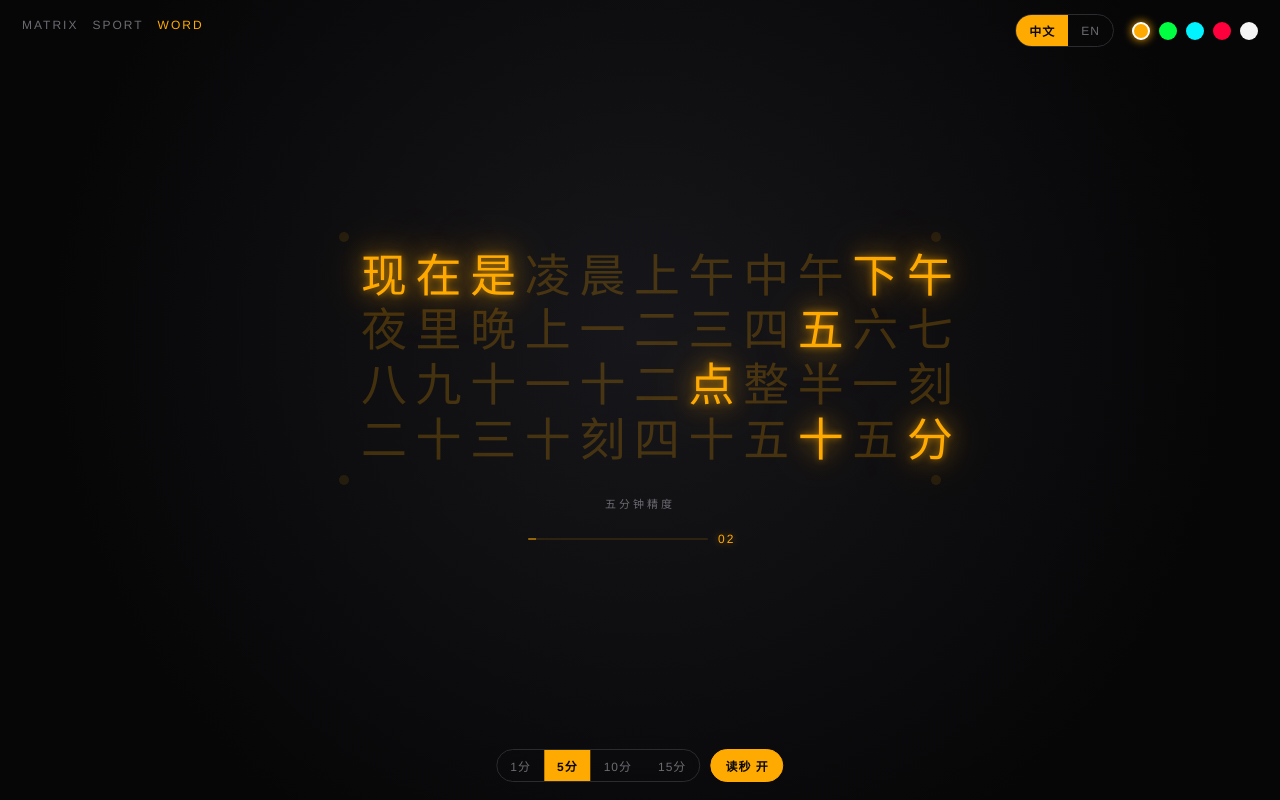
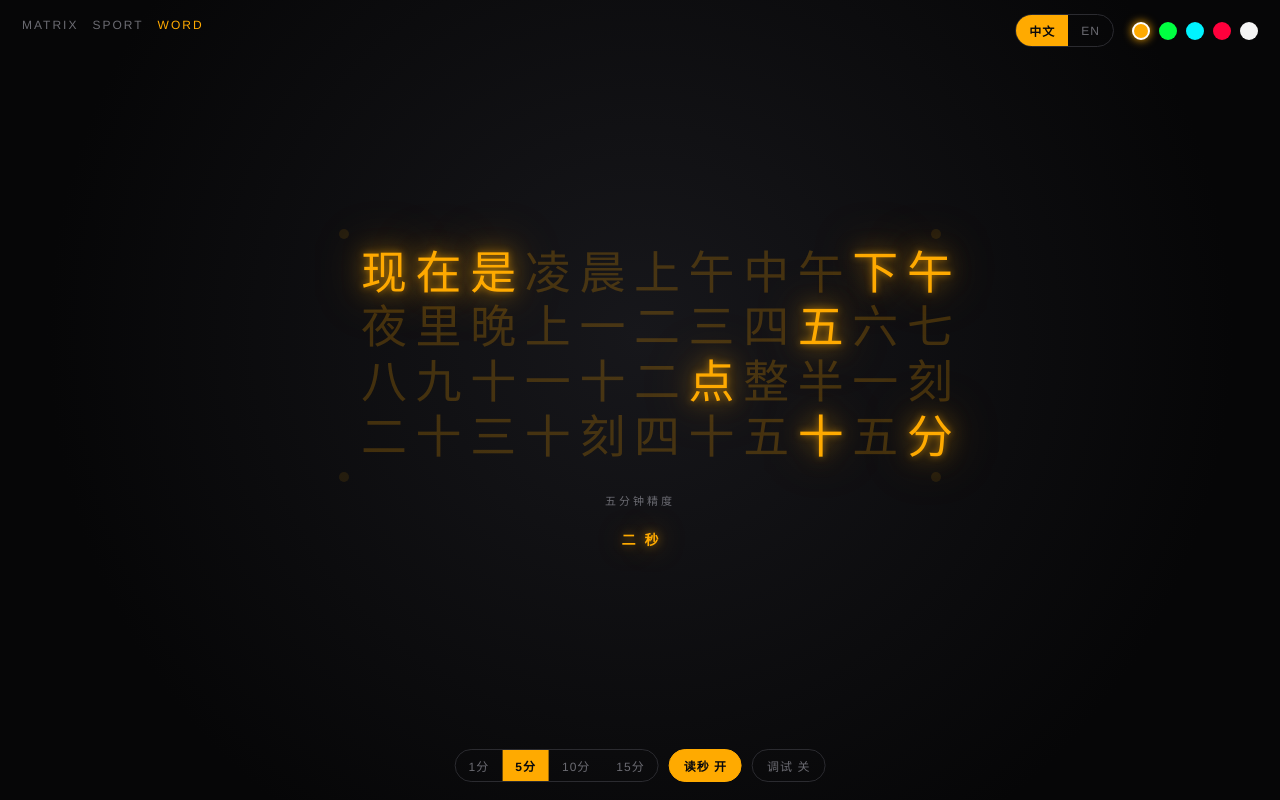
Before and after one commit to holynova/100-clocks, a plain HTML site: page word-clock.html in a window 1280 px wide. Both pictures are taken after a click on the button "读秒 关". Drawn offline with Linux system fonts and the light colour scheme.

Commit message:
Word clock: seconds in words + 60x debug mode

```diff
--- a/word-clock.html
+++ b/word-clock.html
@@ -162,12 +162,19 @@
     color: var(--faint);
   }
 
-  /* 读秒 */
-  .sec { display: flex; align-items: center; justify-content: center; gap: 10px; margin-top: calc(var(--size) * 0.035); }
+  /* 读秒：文字拼读 */
+  .sec { display: flex; align-items: center; justify-content: center; margin-top: calc(var(--size) * 0.035); }
   .sec[hidden] { display: none; }
-  .sec-track { width: calc(var(--size) * 0.32); max-width: 180px; height: 2px; background: var(--dim); opacity: .55; border-radius: 2px; overflow: hidden; }
-  .sec-fill { height: 100%; width: 0%; background: var(--c); box-shadow: 0 0 8px var(--glow); }
-  .sec-num { font-size: 12px; color: var(--c); letter-spacing: 2px; min-width: 34px; text-align: left; text-shadow: 0 0 8px var(--glow); font-variant-numeric: tabular-nums; }
+  .sec-words {
+    font-size: 14px;
+    font-weight: 600;
+    letter-spacing: 5px;
+    text-indent: 5px;
+    color: var(--c);
+    text-shadow: 0 0 10px var(--glow), 0 0 26px var(--glow);
+    white-space: nowrap;
+  }
+  html[data-lang="zh"] .sec-words { letter-spacing: 9px; text-indent: 9px; }
 
   /* 底部控制条：精度 + 读秒开关 */
   .controls {
@@ -222,8 +229,7 @@
   </div>
   <div class="hint" id="hint">五分钟精度</div>
   <div class="sec" id="secRow" hidden>
-    <div class="sec-track"><div class="sec-fill" id="secFill"></div></div>
-    <div class="sec-num" id="secNum">00</div>
+    <div class="sec-words" id="secWords"></div>
   </div>
 </div>
 
@@ -235,6 +241,7 @@
     <button data-p="15">15分</button>
   </div>
   <button class="pill" id="secToggle">读秒 关</button>
+  <button class="pill" id="debugToggle">调试 关</button>
 </div>
 
 <script>
@@ -323,15 +330,34 @@
   var THEMES = ['amber', 'green', 'blue', 'red', 'white'];
   var precSeg = document.getElementById('precSeg');
   var secToggle = document.getElementById('secToggle');
+  var debugToggle = document.getElementById('debugToggle');
   var secRow = document.getElementById('secRow');
-  var secFill = document.getElementById('secFill');
-  var secNum = document.getElementById('secNum');
+  var secWords = document.getElementById('secWords');
   var cdots = [0, 1, 2, 3].map(function (i) { return document.getElementById('cdot' + i); });
 
   var lang = 'zh';
   var precision = 5;      // 1 | 5 | 10 | 15
   var showSeconds = false;
   var cells = [];
+
+  /* 秒数 -> 文字 */
+  var EN_ONES = ['ZERO', 'ONE', 'TWO', 'THREE', 'FOUR', 'FIVE', 'SIX', 'SEVEN', 'EIGHT', 'NINE'];
+  var EN_TEENS = ['TEN', 'ELEVEN', 'TWELVE', 'THIRTEEN', 'FOURTEEN', 'FIFTEEN', 'SIXTEEN', 'SEVENTEEN', 'EIGHTEEN', 'NINETEEN'];
+  var EN_TENS = ['', '', 'TWENTY', 'THIRTY', 'FORTY', 'FIFTY'];
+  function enSecondWord(s) {
+    var w;
+    if (s < 10) w = EN_ONES[s];
+    else if (s < 20) w = EN_TEENS[s - 10];
+    else w = EN_TENS[Math.floor(s / 10)] + (s % 10 ? ' ' + EN_ONES[s % 10] : '');
+    return w + (s === 1 ? ' SECOND' : ' SECONDS');
+  }
+  var ZH_DIG = ['零', '一', '二', '三', '四', '五', '六', '七', '八', '九'];
+  function zhSecondWord(s) {
+    var w;
+    if (s < 10) w = ZH_DIG[s];
+    else w = (s < 20 ? '' : ZH_DIG[Math.floor(s / 10)]) + '十' + (s % 10 ? ZH_DIG[s % 10] : '');
+    return w + '秒';
+  }
 
   function buildGrid(rows) {
     grid.innerHTML = '';
@@ -427,8 +453,22 @@
   }
 
   var lastKey = '';
+  var simTime = null;   // 调试模式下的模拟时间
+  var lastReal = 0;
+  var debugOn = false;
+  var DEBUG_SPEED = 60; // 调试：1 真实秒 = 60 时钟秒
   function tick() {
-    var now = new Date();
+    var realNow = new Date();
+    var now;
+    if (debugOn) {
+      if (!simTime) { simTime = new Date(realNow.getTime()); lastReal = realNow.getTime(); }
+      var dt = realNow.getTime() - lastReal;
+      lastReal = realNow.getTime();
+      simTime = new Date(simTime.getTime() + dt * DEBUG_SPEED);
+      now = simTime;
+    } else {
+      now = realNow;
+    }
     var totalMin = now.getHours() * 60 + now.getMinutes();
     var h, m, dots = 0;
     if (precision === 1) {
@@ -462,10 +502,9 @@
   }
 
   function updateSeconds(now) {
-    var s = now.getSeconds() + now.getMilliseconds() / 1000;
-    secFill.style.width = (s / 60 * 100).toFixed(1) + '%';
-    var txt = (now.getSeconds() < 10 ? '0' : '') + now.getSeconds();
-    if (secNum.textContent !== txt) secNum.textContent = txt;
+    var s = now.getSeconds();
+    var txt = lang === 'en' ? enSecondWord(s) : zhSecondWord(s);
+    if (secWords.textContent !== txt) secWords.textContent = txt;
   }
 
   function updateHint() {
@@ -500,6 +539,15 @@
     if (showSeconds) tick();
   }
 
+  function setDebug(on) {
+    debugOn = !!on;
+    simTime = null; // 重置模拟时间，关闭后回到真实时间
+    debugToggle.classList.toggle('active', debugOn);
+    debugToggle.textContent = debugOn ? '调试 开' : '调试 关';
+    lastKey = '';
+    tick();
+  }
+
   function setLang(next) {
     lang = next;
     document.documentElement.setAttribute('data-lang', next);
@@ -532,6 +580,7 @@
     if (p) setPrecision(p);
   });
   secToggle.addEventListener('click', function () { setSeconds(!showSeconds); });
+  debugToggle.addEventListener('click', function () { setDebug(!debugOn); });
 
   /* 恢复上次选择 */
   var savedLang = 'zh', savedTheme = 'amber', savedPrec = '5', savedSec = '0';
```
